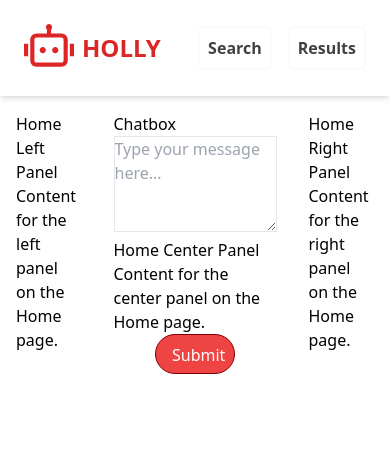
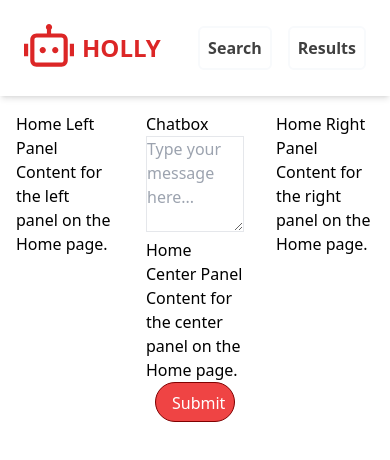
Before and after one commit to MakalaMabotja/HollyApp, a React (Vite) app in the folder frontend/: page / in a window 390 px wide. Shown: the top 460 px of the page. Built offline with nearby package versions, Linux system fonts and the light colour scheme.

Commit message:
Updated page panels
Updated panels component for each page to ensure that they adjust sizing responsively when screen size changes

```diff
--- a/frontend/src/components/CenterPanel.jsx
+++ b/frontend/src/components/CenterPanel.jsx
@@ -3,7 +3,7 @@ import React from 'react';
 
 const CenterPanel = ({ children }) => {
   return (
-    <div className="w-1/2 bg-white h-screen p-4 overflow-y-auto">
+    <div className="w-full md:w-3/5 bg-white h-auto p-4 overflow-y-auto justify-center items-center">
       {children}
     </div>
   );
--- a/frontend/src/components/LeftPanel.jsx
+++ b/frontend/src/components/LeftPanel.jsx
@@ -3,7 +3,7 @@ import React from 'react';
 
 const LeftPanel = ({ children }) => {
   return (
-    <div className="w-1/4 h-screen p-4 overflow-y-auto">
+    <div className="w-full md:w-1/5 h-auto p-4 overflow-y-auto  justify-center items-center">
       {children}
     </div>
   );
--- a/frontend/src/components/RightPanel.jsx
+++ b/frontend/src/components/RightPanel.jsx
@@ -3,7 +3,7 @@ import React from 'react';
 
 const RightPanel = ({ children }) => {
   return (
-    <div className="w-1/4 h-screen p-4 overflow-y-auto">
+    <div className="w-full md:w-1/5 h-auto p-4 overflow-y-auto justify-center items-center">
       {children}
     </div>
   );
```
